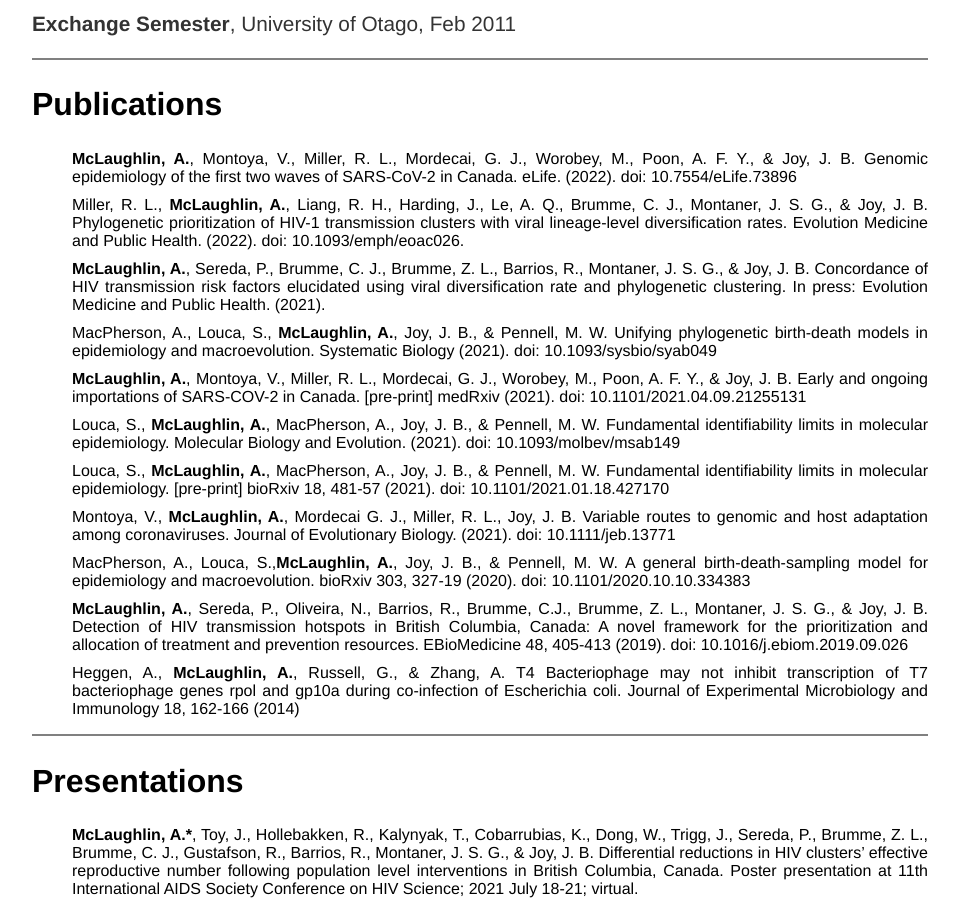
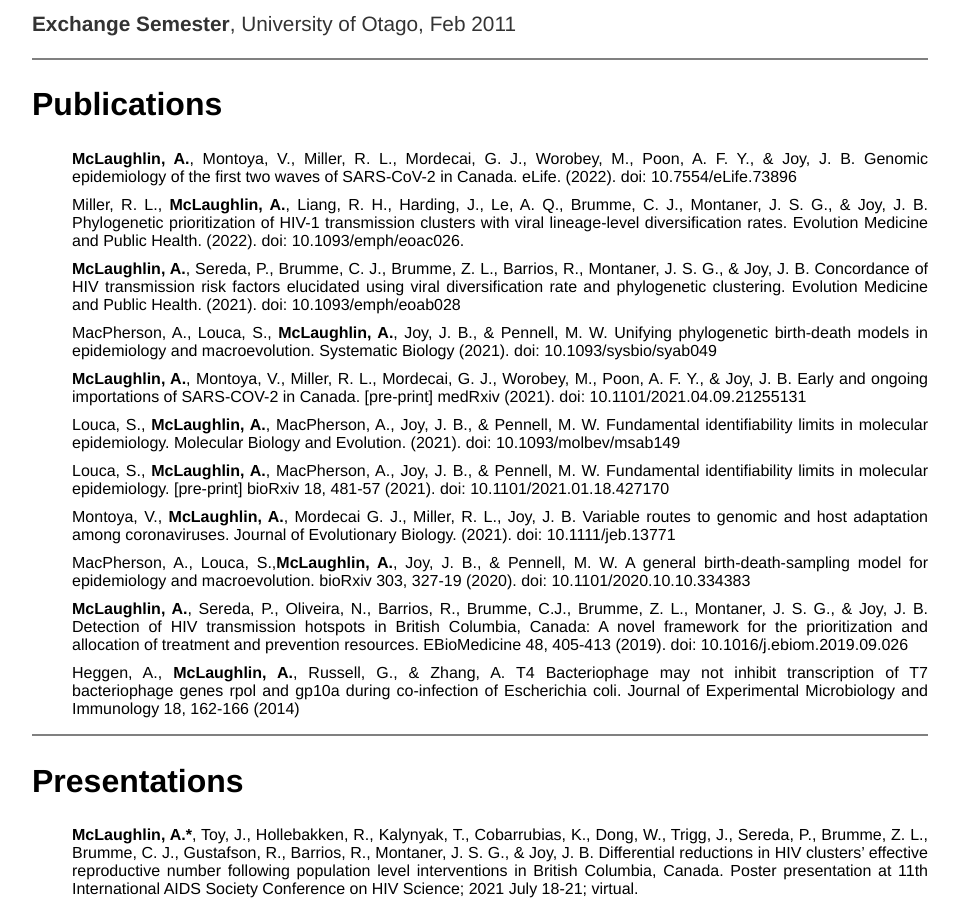
Before and after one commit to AngMcL/angmcl.github.io, a Jekyll site: the page built from cv/index.html, in a window 1280 px wide and 900 px high, scrolled down 386 px. Shown: the whole window, without its empty margins (160-1119 px from the left). Built offline with Jekyll 4.4.1, drawn with Linux system fonts in a browser that asks for light colours.

Commit message:
update doi

```diff
--- a/cv/index.html
+++ b/cv/index.html
@@ -18,7 +18,7 @@ title: Curriculum vitae
   <ul style="list-style-type:none">
     <li style="margin-bottom: 10px"><b>McLaughlin, A.</b>, Montoya, V., Miller, R. L., Mordecai, G. J., Worobey, M., Poon, A. F. Y., & Joy, J. B. Genomic epidemiology of the first two waves of SARS-CoV-2 in Canada. eLife. (2022). doi: 10.7554/eLife.73896</li>
     <li style="margin-bottom: 10px"> Miller, R. L., <b>McLaughlin, A.</b>, Liang, R. H., Harding, J., Le, A. Q., Brumme, C. J., Montaner, J. S. G., & Joy, J. B. Phylogenetic prioritization of HIV-1 transmission clusters with viral lineage-level diversification rates. Evolution Medicine and Public Health. (2022). doi: 10.1093/emph/eoac026.</li>
-    <li style="margin-bottom: 10px"><b>McLaughlin, A.</b>, Sereda, P., Brumme, C. J., Brumme, Z. L., Barrios, R., Montaner, J. S. G., & Joy, J. B. Concordance of HIV transmission risk factors elucidated using viral diversification rate and phylogenetic clustering. In press: Evolution Medicine and Public Health. (2021).</li>
+    <li style="margin-bottom: 10px"><b>McLaughlin, A.</b>, Sereda, P., Brumme, C. J., Brumme, Z. L., Barrios, R., Montaner, J. S. G., & Joy, J. B. Concordance of HIV transmission risk factors elucidated using viral diversification rate and phylogenetic clustering. Evolution Medicine and Public Health. (2021). doi: 10.1093/emph/eoab028</li>
     <li style="margin-bottom: 10px">MacPherson, A., Louca, S., <b>McLaughlin, A.</b>, Joy, J. B., & Pennell, M. W. Unifying phylogenetic birth-death models in epidemiology and macroevolution. Systematic Biology (2021). doi: 10.1093/sysbio/syab049</li>
     <li style="margin-bottom: 10px"><b>McLaughlin, A.</b>, Montoya, V., Miller, R. L., Mordecai, G. J., Worobey, M., Poon, A. F. Y., & Joy, J. B. Early and ongoing importations of SARS-COV-2 in Canada. [pre-print] medRxiv (2021). doi: 10.1101/2021.04.09.21255131</li>
     <li style="margin-bottom: 10px">Louca, S., <b>McLaughlin, A.</b>, MacPherson, A., Joy, J. B., & Pennell, M. W. Fundamental identifiability limits in molecular epidemiology. Molecular Biology and Evolution. (2021). doi: 10.1093/molbev/msab149</li>
```
